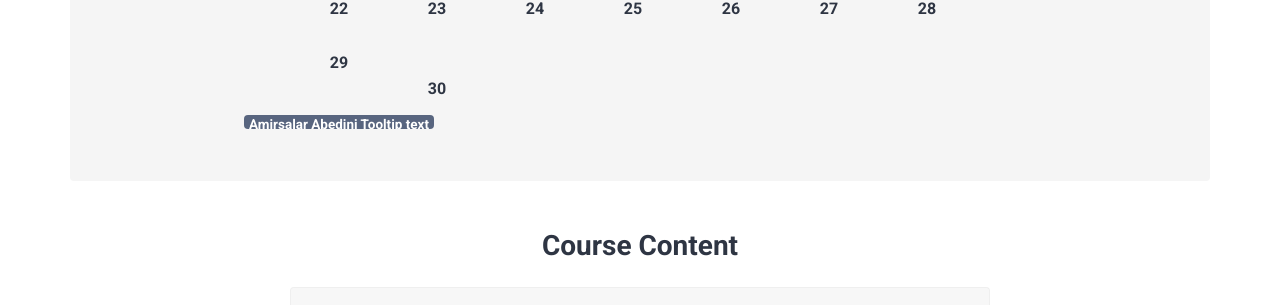
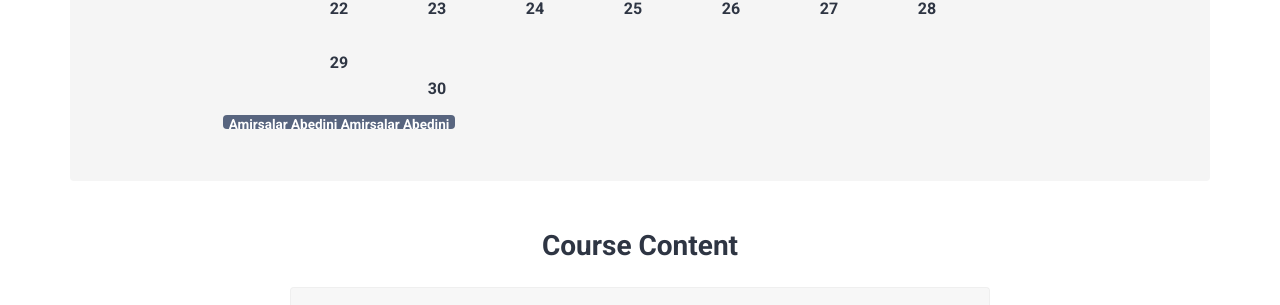
Before and after one commit to OS-CE-AUT/os-ce-aut.github.io, a Jekyll site: the page built from index.html, in a window 1280 px wide and 900 px high, scrolled down 1330 px. Shown: the part 144-449 px from the top of the window. Built offline with Jekyll 4.4.1, drawn with Linux system fonts in a browser that asks for light colours; comment, search, counter and statistics services are not loaded.

Commit message:
fix: corrected html

```diff
--- a/_includes/sections/calendar.html
+++ b/_includes/sections/calendar.html
@@ -25,7 +25,7 @@
             {% if item.presenter%}
                 <span class="badge-sizing m-1 badge badge-secondary">
                   {{item.presenter}}
-                  <span class="tooltiptext"><span class="tooltiptext">Tooltip text</span></span>
+                  <span class="tooltiptext"><span class="tooltiptext">{{item.presenter}}</span></span>
                 </span>
             {% endif %}
           </div>
```
